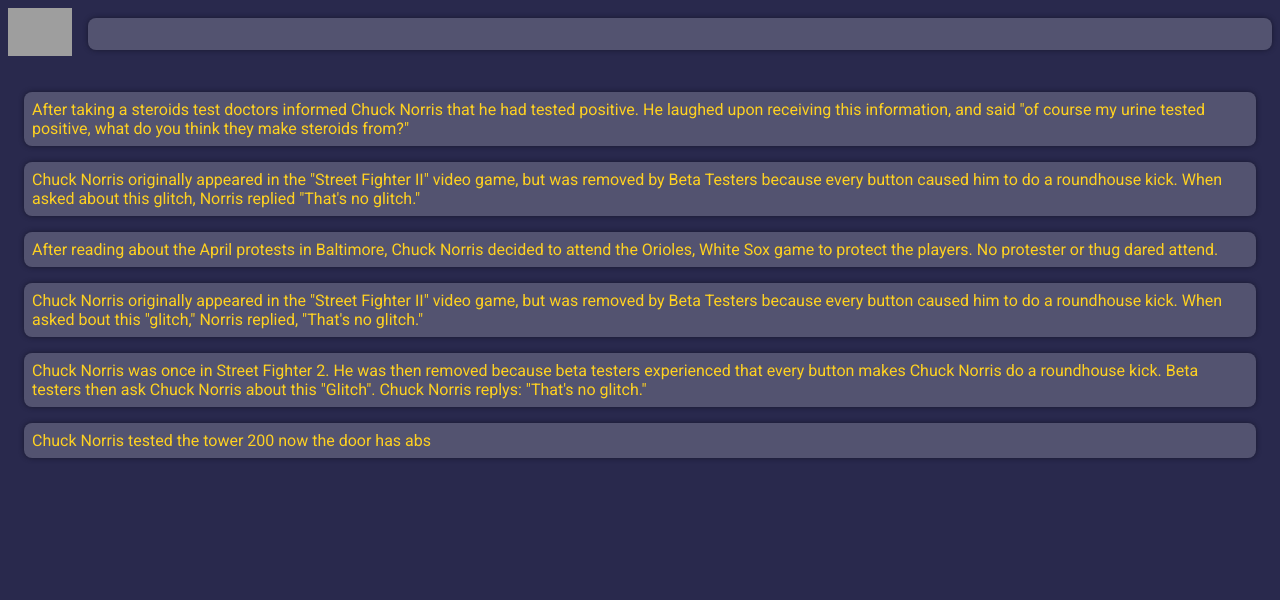
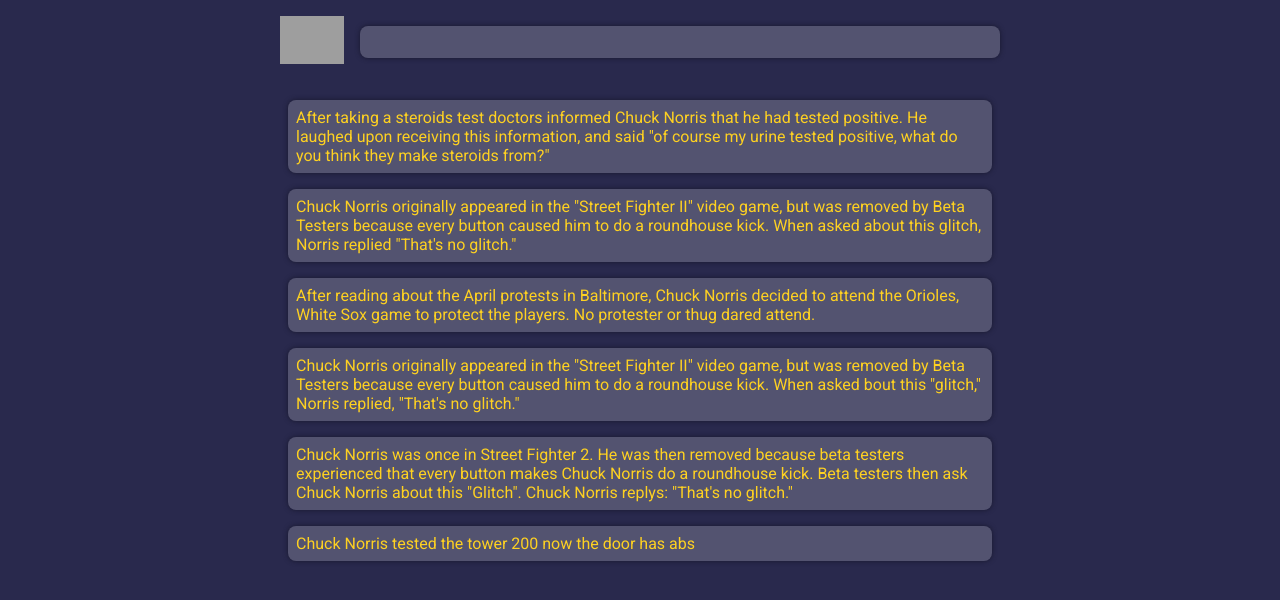
Before and after one commit to CarlosNassif/Chuck-Norris-Jokes, an Angular app: page /results in a window 1280 px wide. Shown: the top 600 px of the page. Built offline with nearby package versions, Linux system fonts and the light colour scheme; grey boxes are pictures that could not be loaded; a web font is replaced by a local one.

Commit message:
style [test-1]: Update pages style

```diff
--- a/src/app/pages/results-page/results-page.component.scss
+++ b/src/app/pages/results-page/results-page.component.scss
@@ -1,7 +1,9 @@
 @use "../../../variables" as variables;
 
 .main {
+  padding: 1em;
   &__header {
+    width: 100%;
     display: flex;
     justify-content: center;
     align-items: center;
@@ -26,7 +28,7 @@
   }
 
   &__list {
-    height: calc(95vh - 3em);
+    height: calc(95vh - 5em);
     overflow: hidden;
     overflow-y: auto;
     padding: 0px 0.5em;
--- a/src/app/pages/search-page/search-page.component.scss
+++ b/src/app/pages/search-page/search-page.component.scss
@@ -1,15 +1,6 @@
 @use "./../../../variables" as variables;
 
 .main {
-  margin: 0 0;
-  display: flex;
-  flex-direction: column;
-  align-items: center;
-
-  & > * {
-    max-width: min(720px, 90%);
-  }
-
   &__title {
     font-family: "Nabla", cursive;
     margin-top: 2em;
--- a/src/styles.scss
+++ b/src/styles.scss
@@ -2,6 +2,18 @@
 @use "./variables" as variables;
 
 body {
+  margin: 0px;
+  padding: 0px;
   background-color: variables.$background-color;
   font-family: "Roboto", sans-serif;
 }
+
+main {
+  margin: 0 0;
+  display: flex;
+  flex-direction: column;
+  align-items: center;
+  > * {
+    max-width: min(720px, 90%);
+  }
+}
```
